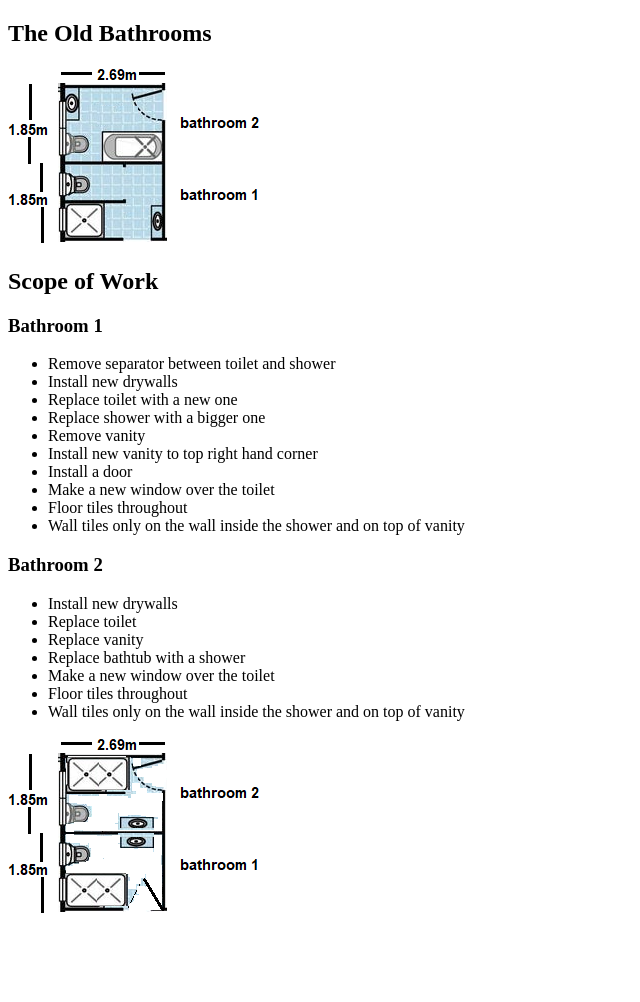
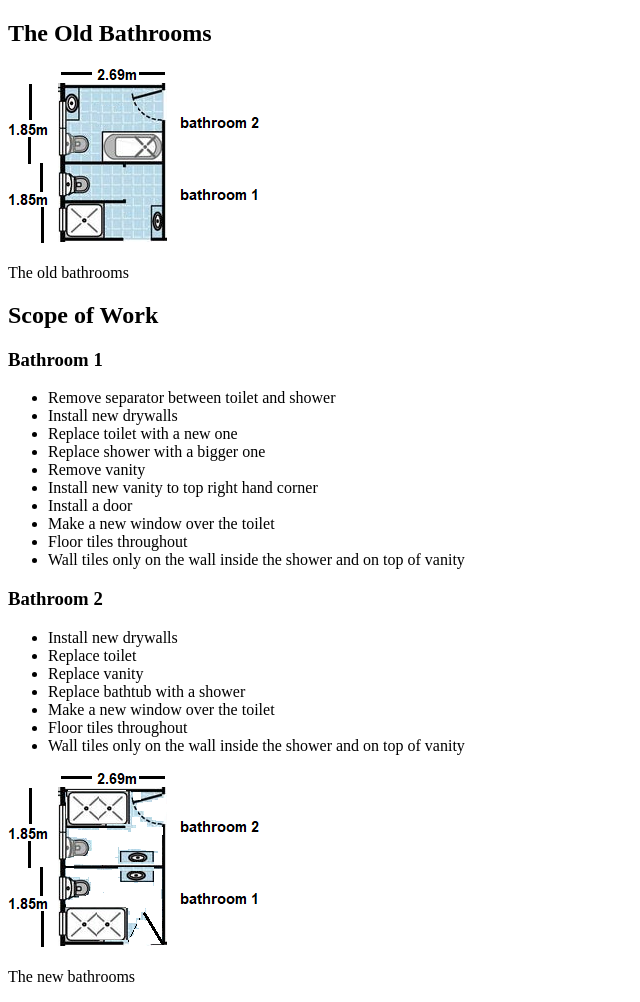
Before and after one commit to budi-kurniawan/budi-kurniawan.github.io, a plain HTML site: page bathroom.html in a window 1280 px wide. Shown: the whole page, without its empty margins (0-640 px from the left). Before the commit the page ends 934 px from the top, so only its background shows below. Drawn offline with Linux system fonts and the light colour scheme.

Commit message:
added bathroom.html

```diff
--- a/bathroom.html
+++ b/bathroom.html
@@ -10,6 +10,7 @@
 
 <p>
 <img src='img/old.png'/>
+<figcaption>The old bathrooms</figcaption>
 </p>
 
 <h2>Scope of Work</h2>
@@ -42,6 +43,7 @@
 
 <p>
 <img src='img/new.png'/>
+<figcaption>The new bathrooms</figcaption>
 </p>
 </body>
 </html>
```
